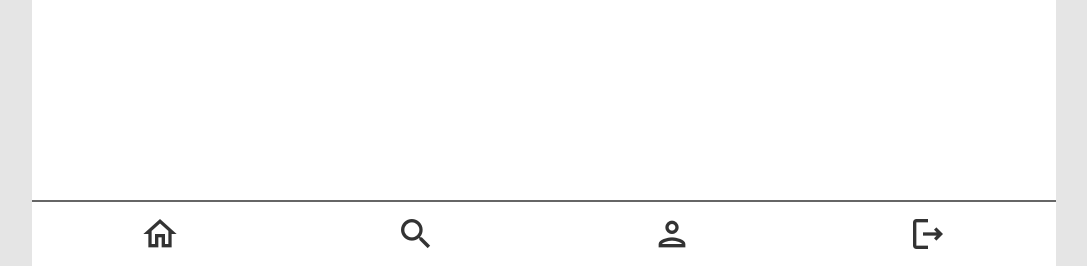
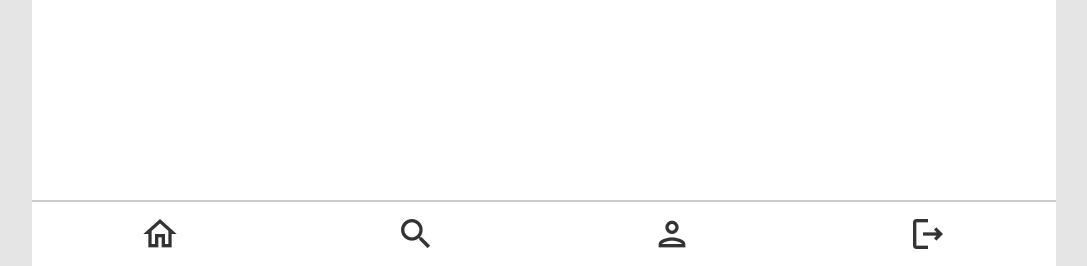
Before and after one commit to asmaahamid02/twitter, a PHP site: template app/views/profile.html in a window 1280 px wide. Shown: the part 534-800 px from the top of the page, without its empty margins (96-1183 px from the left). Run offline with PHP 8.4, Linux system fonts and the light colour scheme; the template is opened without the code that fills it, so the values that code supplies are empty.

Commit message:
minor style change

```diff
--- a/app/assets/css/profile.css
+++ b/app/assets/css/profile.css
@@ -130,12 +130,13 @@ body {
     height: 8%;
     position: fixed;
     bottom: 0;
-    background: white;
+    background: rgba(255, 255, 255, 0);
+    backdrop-filter: blur(6px);
     display: flex;
     flex-flow: wrap row;
     justify-content: space-around;
     align-items: center;
-    border-top: 2px solid rgba(0, 0, 0, .6);
+    border-top: 2px solid rgba(0, 0, 0, .2);
 }
 
 @media only screen and (max-width: 400px) {
```
